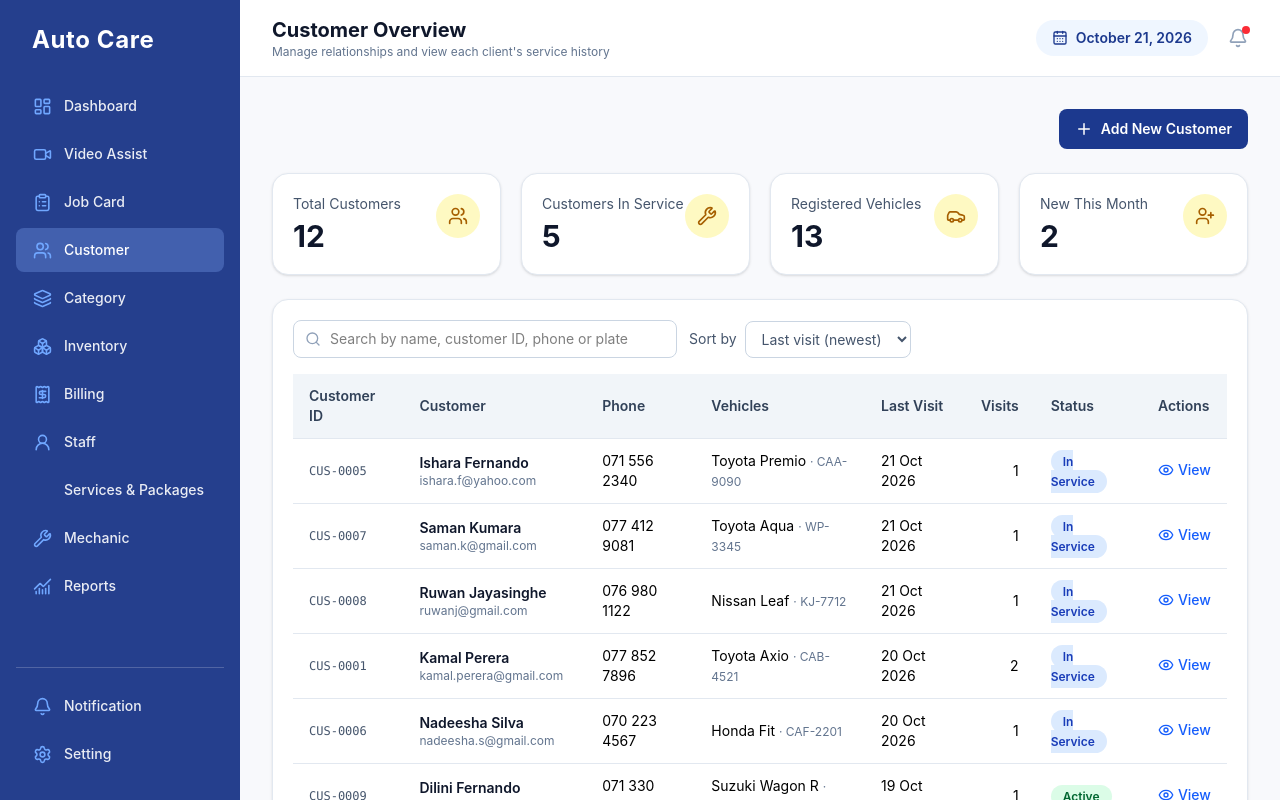
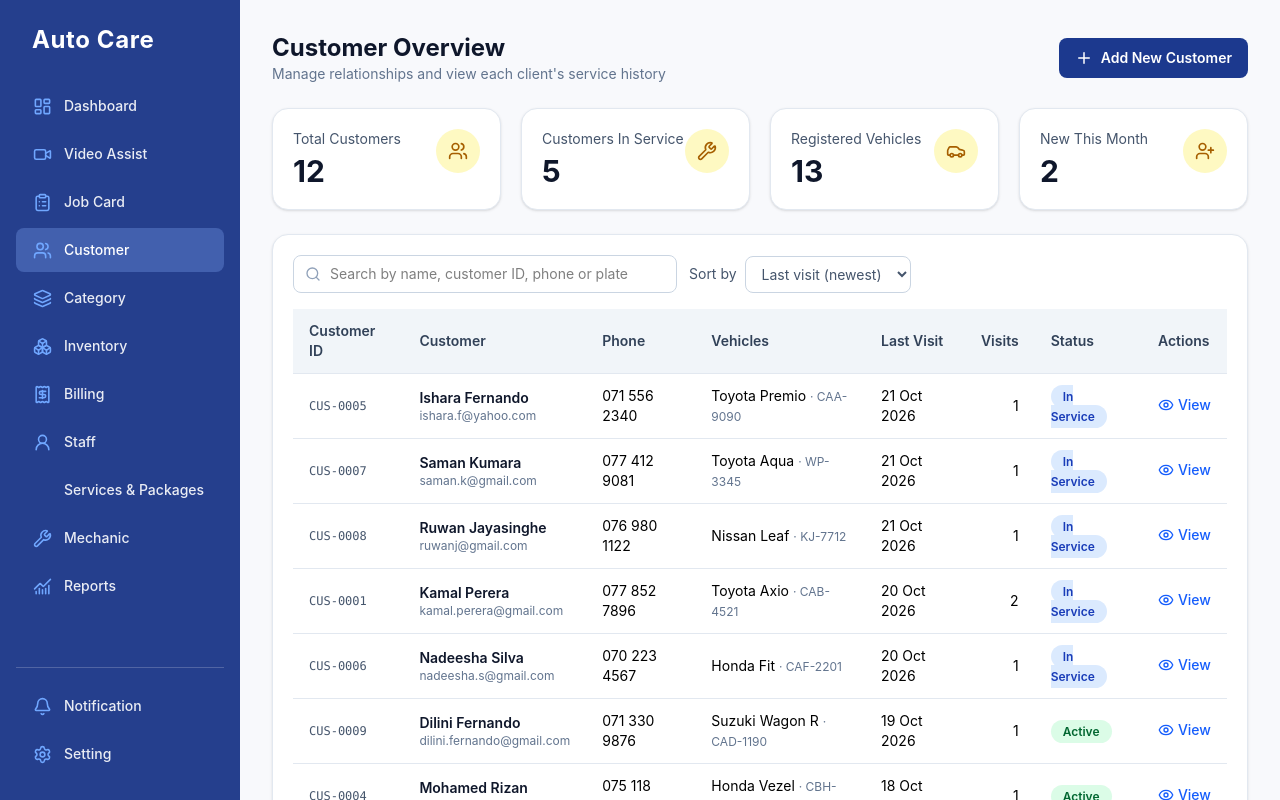
Before and after one commit to ChirathVidumina/AutoCare-Inventory-Mini, a React (Vite) app in the folder frontend/: page /customers in a window 1280 px wide. Shown: the top 800 px of the page. Built offline with nearby package versions, Linux system fonts and the light colour scheme.

Commit message:
chore(customers): remove page header bar and leftover old page

```diff
--- a/frontend/src/modules/M2_Operations/pages/CustomersPage.tsx
+++ b/frontend/src/modules/M2_Operations/pages/CustomersPage.tsx
@@ -10,7 +10,6 @@ import {
   vehicles,
   type CustomerStatus,
 } from "../data/customersData";
-import PageHeader from "../components/PageHeader";
 
 const PAGE_SIZE = 8;
 
@@ -76,14 +75,12 @@ export default function CustomersPage() {
   const pageRows = sorted.slice(firstIndex, firstIndex + PAGE_SIZE);
 
   return (
-    <div>
-      <PageHeader
-        title="Customer Overview"
-        subtitle="Manage relationships and view each client's service history"
-      />
-
-      <div className="p-8">
-      <div className="flex justify-end">
+    <div className="p-8">
+      <div className="flex flex-wrap items-center justify-between gap-4">
+        <div>
+          <h1 className="text-2xl font-bold text-slate-900">Customer Overview</h1>
+          <p className="text-sm text-slate-500">Manage relationships and view each client's service history</p>
+        </div>
         {/* opens the Add Customer pop-up (next step) */}
         <button
           type="button"
@@ -234,7 +231,6 @@ export default function CustomersPage() {
           </nav>
         </div>
       </section>
-      </div>
     </div>
   );
 }
```
